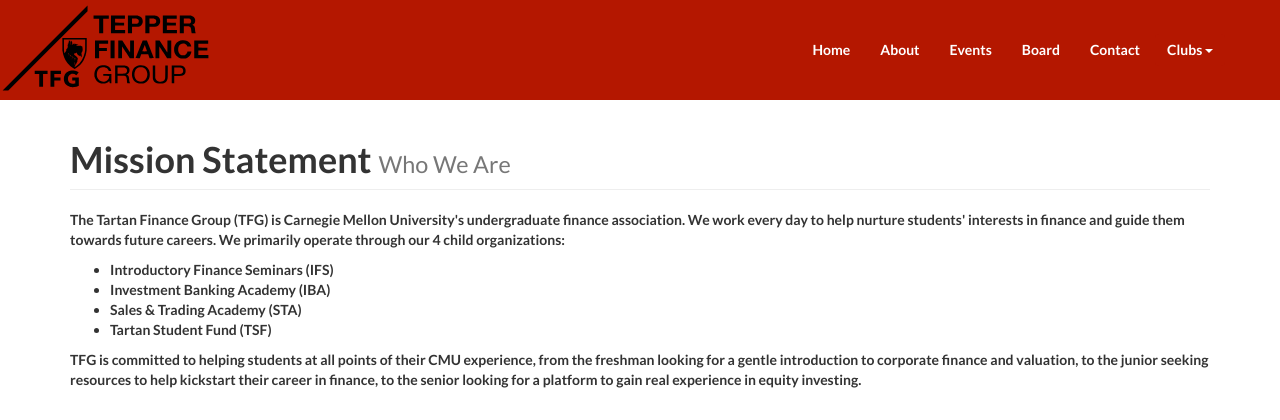
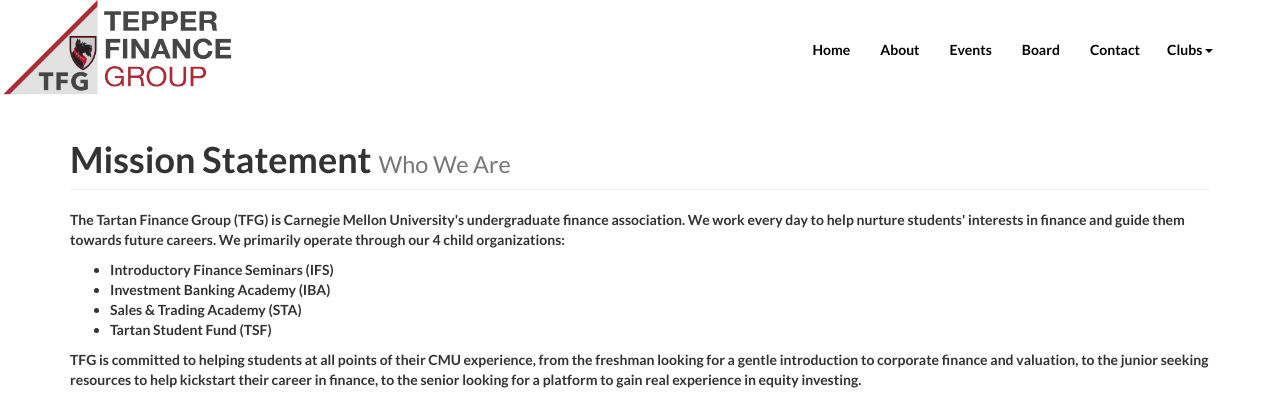
Before and after one commit to gowarrier/TFG, a PHP site: page /about.html in a window 1280 px wide. Shown: the top 420 px of the page. Run offline with PHP 8.4, Linux system fonts and the light colour scheme.

Commit message:
Refactored TFG Header Bar

```diff
--- a/public/about.html
+++ b/public/about.html
@@ -9,7 +9,7 @@
     <meta name="description" content="">
     <meta name="author" content="">
 
-    <title>Landing Page - Start Bootstrap Theme</title>
+    <title>About - Tepper Finance Group</title>
 
     <!-- Bootstrap Core CSS -->
     <link href="css/bootstrap.min.css" rel="stylesheet">
@@ -44,7 +44,7 @@
                     <span class="icon-bar"></span>
                 </button>
                 <a class="navbar-brand topnav" href="index.html">
-                    <img src="img/Art/Exported/NEWNEW/NEWTFG.svg">
+                    <img src="img/Art/Exported/NEWNEW/NEWTFG_cropped.png">
                 </a>
             </div>
             <!-- Collect the nav links, forms, and other content for toggling -->
--- a/public/board.html
+++ b/public/board.html
@@ -9,7 +9,7 @@
     <meta name="description" content="">
     <meta name="author" content="">
 
-    <title>Landing Page - Start Bootstrap Theme</title>
+    <title>Board - Tepper Finance Group</title>
 
     <!-- Bootstrap Core CSS -->
     <link href="css/bootstrap.min.css" rel="stylesheet">
@@ -44,7 +44,7 @@
                     <span class="icon-bar"></span>
                 </button>
                 <a class="navbar-brand topnav" href="index.html">
-                    <img src="img/Art/Exported/NEWNEW/NEWTFG.svg">
+                    <img src="img/Art/Exported/NEWNEW/NEWTFG_cropped.png">
                 </a>
             </div>
             <!-- Collect the nav links, forms, and other content for toggling -->
--- a/public/contact.html
+++ b/public/contact.html
@@ -9,7 +9,7 @@
     <meta name="description" content="">
     <meta name="author" content="">
 
-    <title>Landing Page - Start Bootstrap Theme</title>
+    <title>Contact - Tepper Finance Group</title>
 
     <!-- Bootstrap Core CSS -->
     <link href="css/bootstrap.min.css" rel="stylesheet">
@@ -44,7 +44,7 @@
                     <span class="icon-bar"></span>
                 </button>
                 <a class="navbar-brand topnav" href="index.html">
-                    <img src="img/Art/Exported/NEWNEW/NEWTFG.svg">
+                    <img src="img/Art/Exported/NEWNEW/NEWTFG_cropped.png">
                 </a>
             </div>
             <!-- Collect the nav links, forms, and other content for toggling -->
--- a/public/css/landing-page.css
+++ b/public/css/landing-page.css
@@ -26,7 +26,7 @@
 }
 
 .navbar {
-    background-color: #b41700;
+    background-color: #ffffff;
 }
 
 .navbar-fixed-top {
@@ -182,9 +182,9 @@
 }
 
 .btn-clubs {
-    background-color: #b41700;
+    background-color: #ffffff;
     border: none;
-    color: white;
+    color: black;
     margin-top: 34px;
     font-family: "Lato","Helvetica Neue",Helvetica,Arial,sans-serif;
     font-size: 14px;
@@ -239,7 +239,7 @@
 }
 
 .navbar-default .navbar-nav > li > a {
-    color: white;
+    color: black;
     margin-top: 25px;
 }
 
@@ -248,8 +248,8 @@
 }
 
 .navbar-default .navbar-brand > img {
-    height: 150px;
-    margin-top: -3em;
+    height: 100px;
+    margin-top: -17px;
     margin-left: -75px;
 }
 
--- a/public/events.html
+++ b/public/events.html
@@ -9,7 +9,7 @@
     <meta name="description" content="">
     <meta name="author" content="">
 
-    <title>Landing Page - Start Bootstrap Theme</title>
+    <title>Events - Tepper Finance Group</title>
 
     <!-- Bootstrap Core CSS -->
     <link href="css/bootstrap.min.css" rel="stylesheet">
@@ -44,7 +44,7 @@
                     <span class="icon-bar"></span>
                 </button>
                 <a class="navbar-brand topnav" href="index.html">
-                    <img src="img/Art/Exported/NEWNEW/NEWTFG.svg">
+                    <img src="img/Art/Exported/NEWNEW/NEWTFG_cropped.png">
                 </a>
             </div>
             <!-- Collect the nav links, forms, and other content for toggling -->
--- a/public/index.html
+++ b/public/index.html
@@ -9,7 +9,7 @@
     <meta name="description" content="">
     <meta name="author" content="">
 
-    <title>Landing Page - Start Bootstrap Theme</title>
+    <title>Tepper Finance Group</title>
 
     <!-- Bootstrap Core CSS -->
     <link href="css/bootstrap.min.css" rel="stylesheet">
@@ -20,6 +20,7 @@
     <!-- Custom Fonts -->
     <link href="font-awesome/css/font-awesome.min.css" rel="stylesheet" type="text/css">
     <link href="https://fonts.googleapis.com/css?family=Lato:300,400,700,300italic,400italic,700italic" rel="stylesheet" type="text/css">
+    <link rel="icon" href="favicon.ico">
 
     <!-- HTML5 Shim and Respond.js IE8 support of HTML5 elements and media queries -->
     <!-- WARNING: Respond.js doesn't work if you view the page via file:// -->
@@ -44,7 +45,7 @@
                     <span class="icon-bar"></span>
                 </button>
                 <a class="navbar-brand topnav" href="index.html">
-                    <img src="img/Art/Exported/NEWNEW/NEWTFG.svg">
+                    <img src="img/Art/Exported/NEWNEW/NEWTFG_cropped.png">
                 </a>
             </div>
             <!-- Collect the nav links, forms, and other content for toggling -->
```
Also changed, not shown: public/favicon.ico (added), public/img/Art/Exported/NEWNEW/NEWTFG_cropped.png (added), 6 other files.
